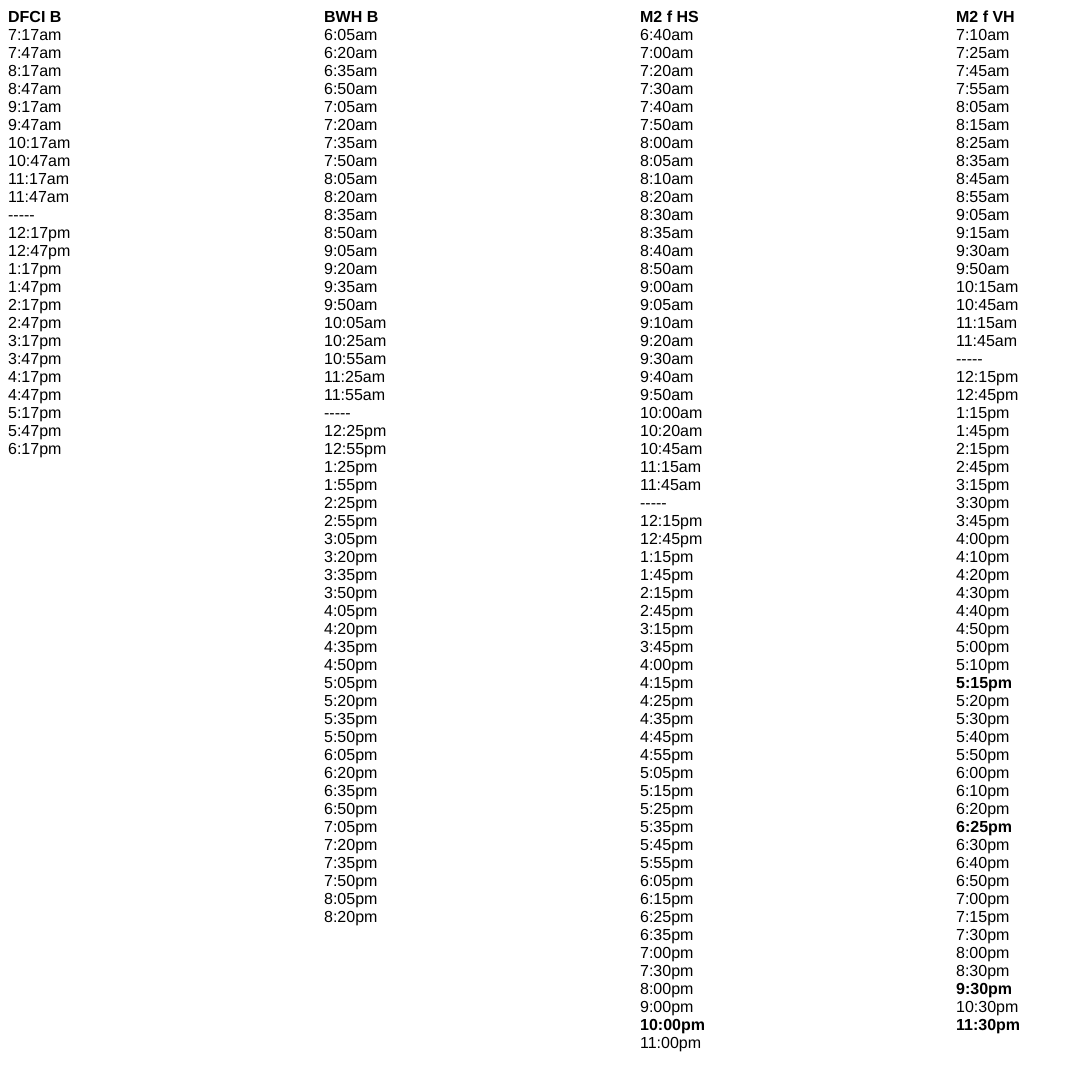
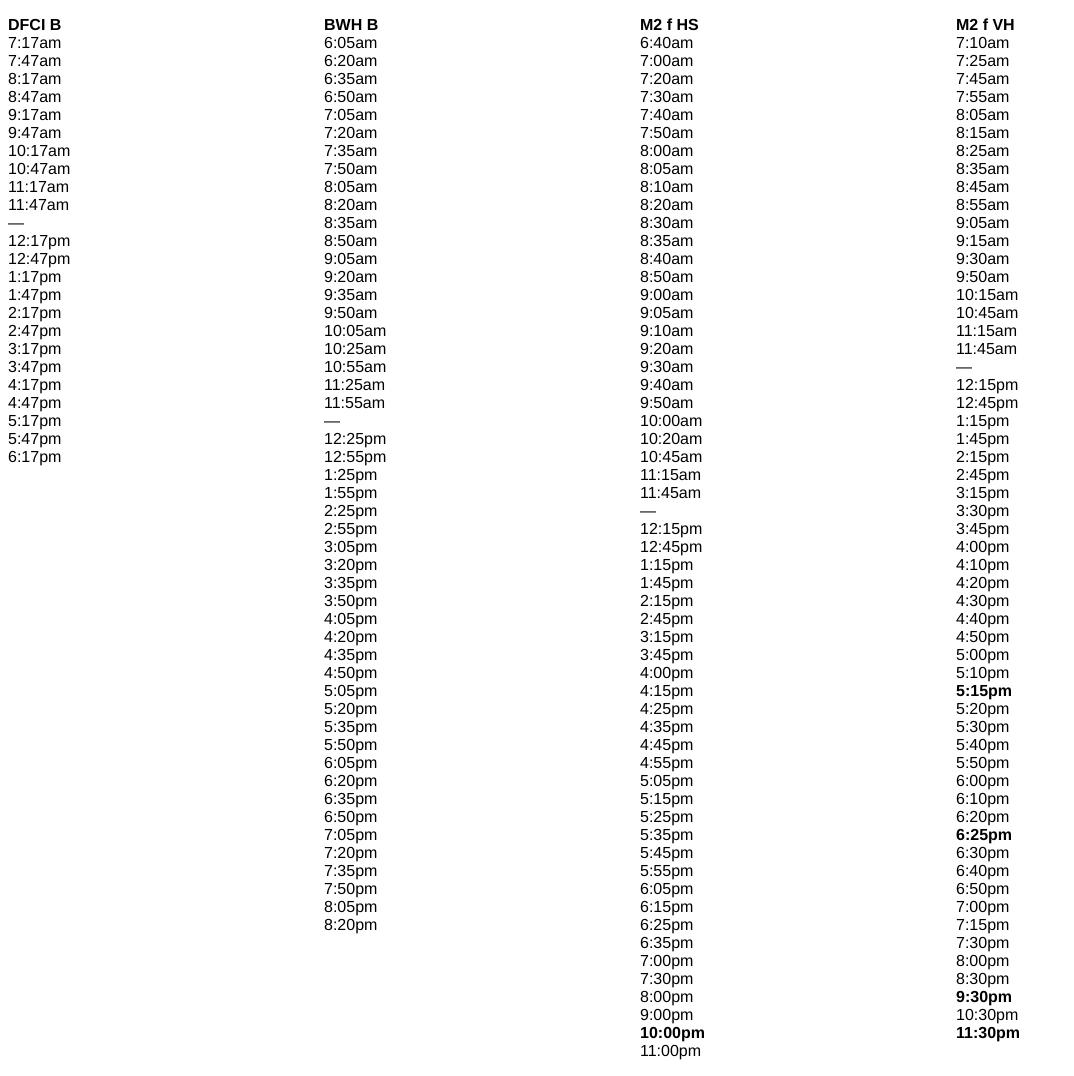
Before and after one commit to xindan/xindan.github.io, a Jekyll site: the page shuttle/index.html, which Jekyll copies as it is, in a window 1280 px wide. Shown: the whole page, without its empty margins (0-1074 px from the left). Built offline with Jekyll 4.4.1, drawn with Linux system fonts in a browser that asks for light colours; Markdown is read by kramdown in place of the engine named in the settings; before the commit the page ends 1052 px from its top, so only the background shows below that.

Commit message:
Update line style

```diff
--- a/shuttle/index.html
+++ b/shuttle/index.html
@@ -27,7 +27,7 @@
 <li>10:47am</li>
 <li>11:17am</li>
 <li>11:47am</li>
-<li>-----</li>
+<li>&mdash;</li>
 <li>12:17pm</li>
 <li>12:47pm</li>
 <li>1:17pm</li>
@@ -68,7 +68,7 @@
 <li>10:55am</li>
 <li>11:25am</li>
 <li>11:55am</li>
-<li>-----</li>
+<li>&mdash;</li>
 <li>12:25pm</li>
 <li>12:55pm</li>
 <li>1:25pm</li>
@@ -130,7 +130,7 @@
 <li>10:45am<li>
 <li>11:15am<li>
 <li>11:45am<li>
-<li>-----</li>
+<li>&mdash;</li>
 <li>12:15pm<li>
 <li>12:45pm<li>
 <li>1:15pm<li>
@@ -185,7 +185,7 @@
 <li>10:45am</li>
 <li>11:15am</li>
 <li>11:45am</li>
-<li>-----</li>
+<li>&mdash;</li>
 <li>12:15pm</li>
 <li>12:45pm</li>
 <li>1:15pm</li>
@@ -226,4 +226,6 @@
 </ul>
 </div>
 
+<p>&nbsp;</p>
+
 </body>
```
